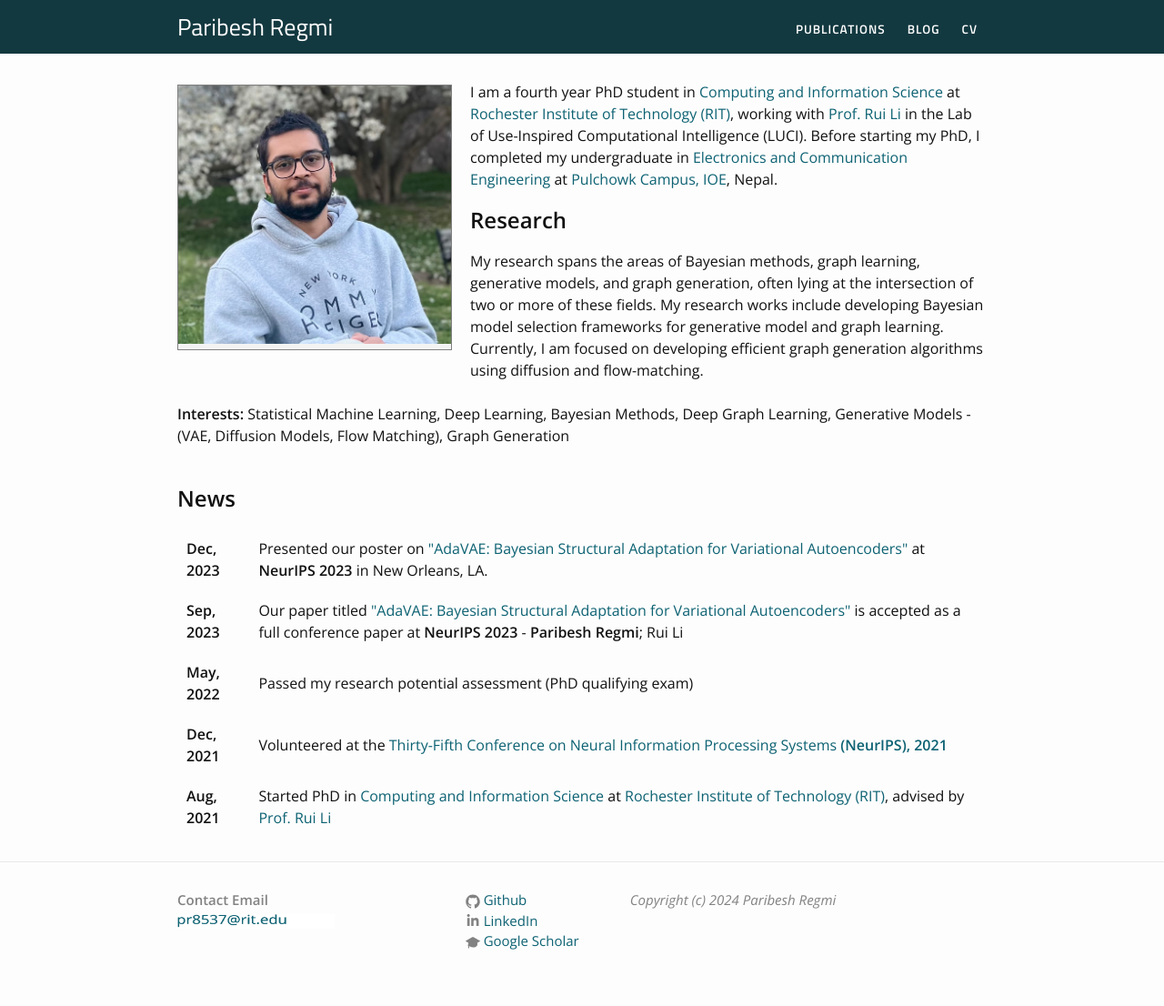
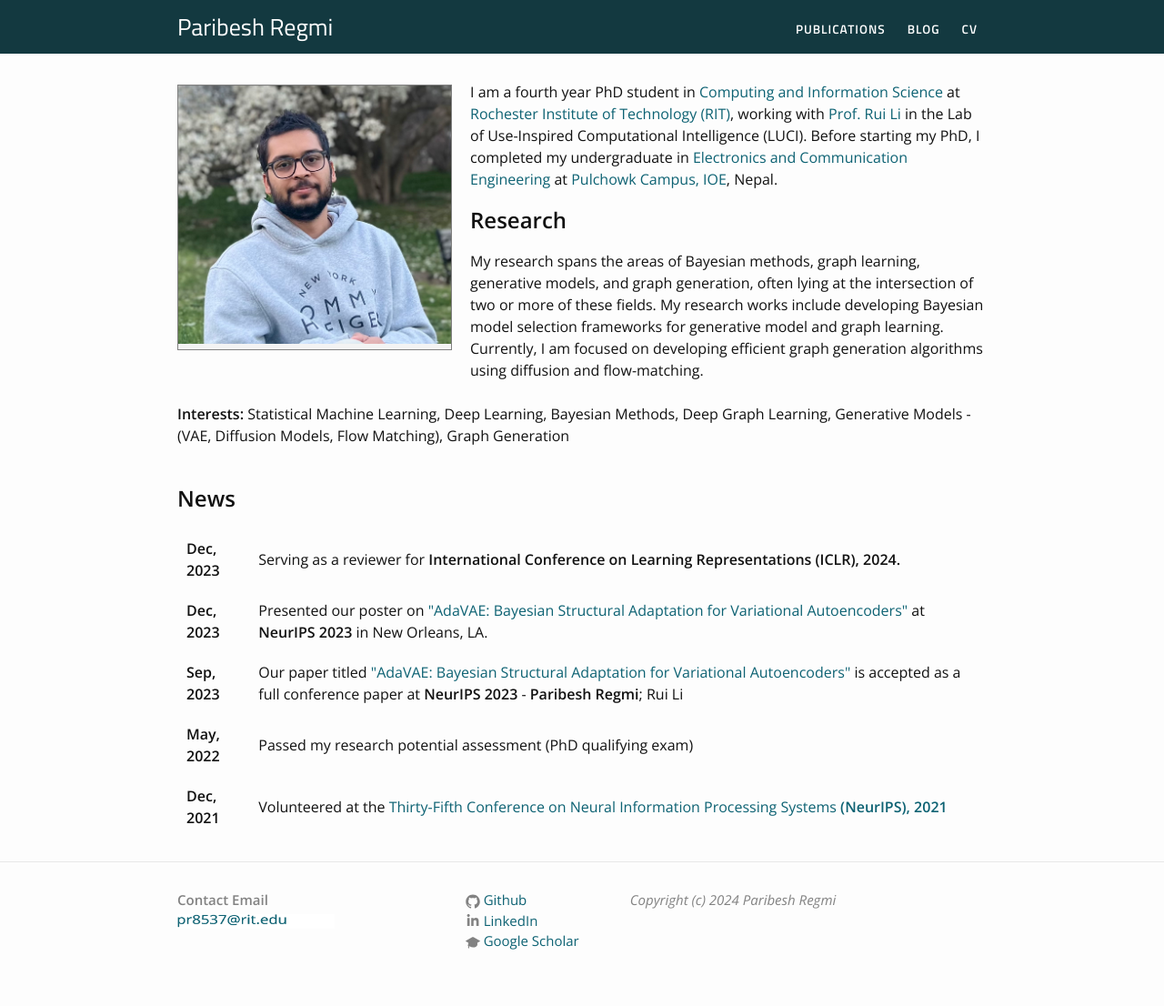
Before and after one commit to paribeshregmi/paribeshregmi.github.io, a Jekyll site: the page built from index.markdown, in a window 1280 px wide. Shown: the whole page at 91% size. Built offline with Jekyll 4.4.1, drawn with Linux system fonts in a browser that asks for light colours.

Commit message:
Update index.markdown

```diff
--- a/index.markdown
+++ b/index.markdown
@@ -26,6 +26,10 @@ My research spans the areas of Bayesian methods, graph learning, generative mode
  </h2>
  <div class="updates" style="height: 21em; overflow-y: scroll;">
      <table>
+      <tr>
+        <td><b>Dec, 2023</b></td>
+        <td> Serving as a reviewer for <b>International Conference on Learning Representations (ICLR), 2024.</b></td>
+      </tr>
      <tr>
         <td><b>Dec, 2023</b></td>
         <td> Presented our poster on <a href="https://neurips.cc/virtual/2023/poster/70855" target="_blank" rel="noopener noreferrer">"AdaVAE: Bayesian Structural Adaptation for Variational Autoencoders"</a> at <b>NeurIPS 2023</b> in New Orleans, LA.</td>
```
